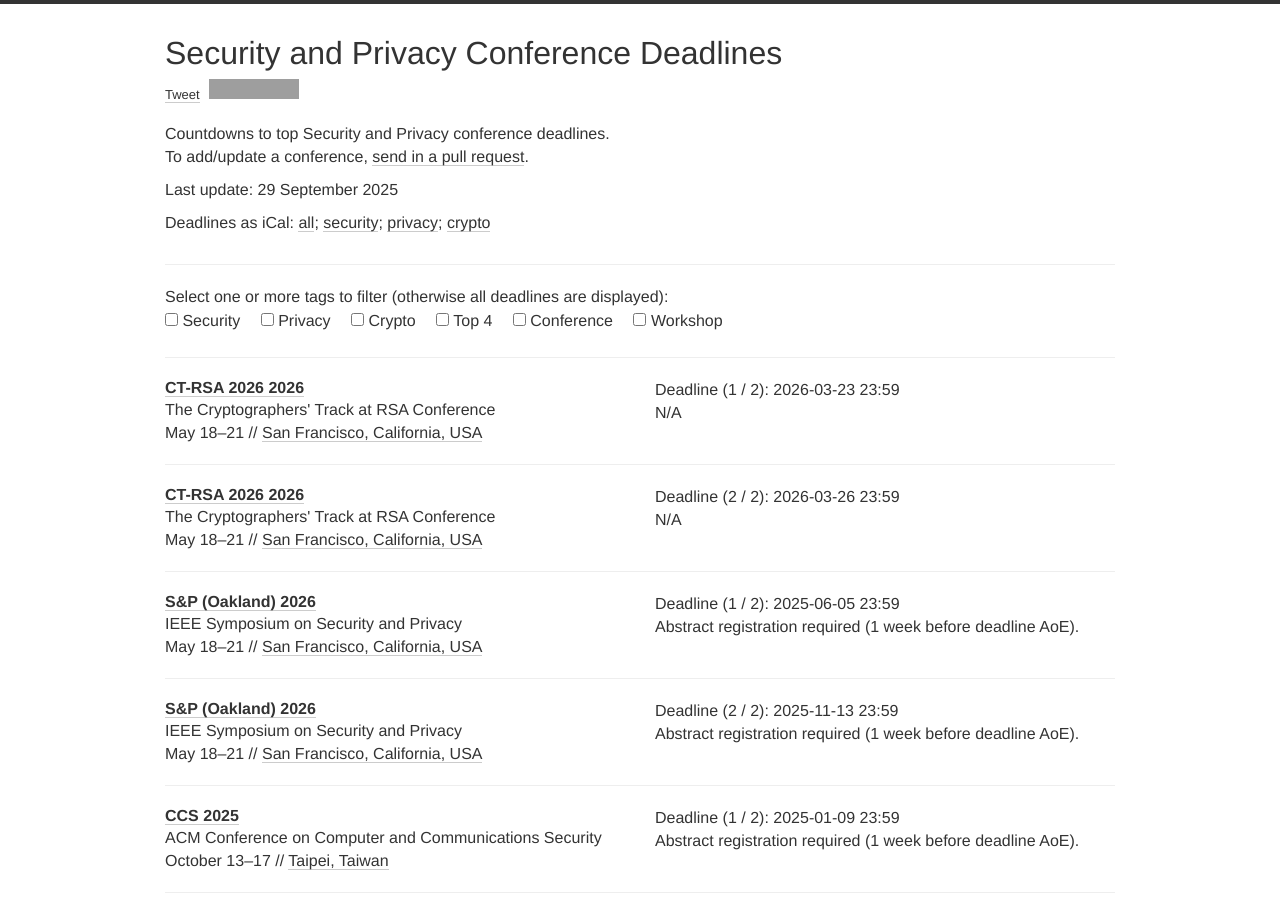
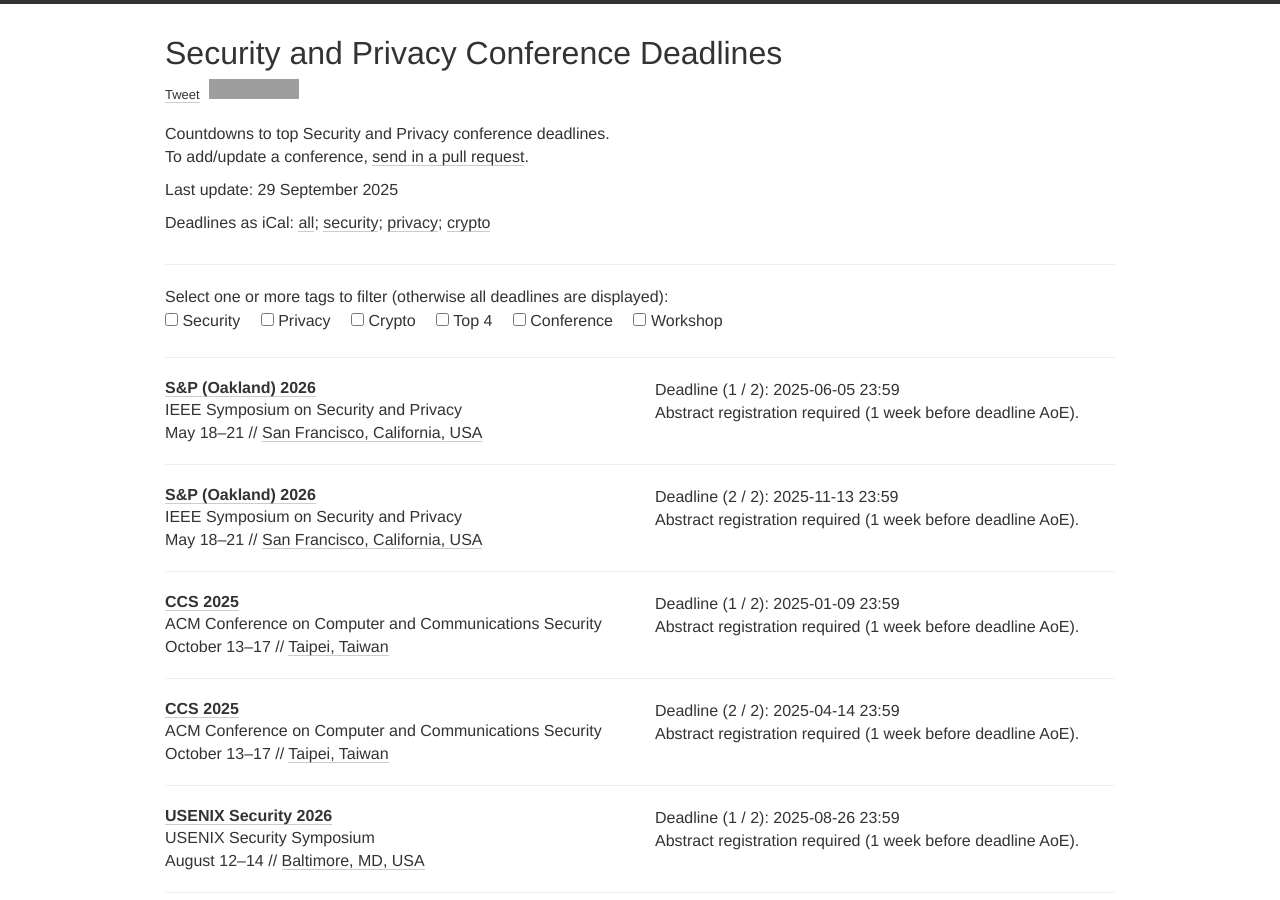
Before and after one commit to sec-deadlines/sec-deadlines.github.io, a Jekyll site: the page built from index.html, in a window 1280 px wide and 900 px high. Built offline with Jekyll 4.4.1, drawn with Linux system fonts in a browser that asks for light colours; nearby versions of some CDN libraries; comment, search, counter and statistics services are not loaded; some of the changed text lies outside the part shown; grey boxes are pictures that could not be loaded.

Commit message:
Merge into prior year

```diff
--- a/_data/conferences.yml
+++ b/_data/conferences.yml
@@ -1,16 +1,4 @@
 # Security and Privacy
-
-- name: CT-RSA 2026
-  year: 2026
-  date: May 18-21
-  description: The Cryptographers' Track at RSA Conference
-  link: https://conference.wsu.edu/ct-rsa-2026/
-  deadline:
-    - "2026-03-23 23:59"
-    - "2026-03-26 23:59"
-  comment: N/A
-  place: San Francisco, California, USA
-  tags: [SEC, CRYPTO, CONF]
 
 - name: S&P (Oakland)
   year: 2026
@@ -408,10 +396,10 @@
 
 - name: CT-RSA
   description: RSA Conference Cryptographers’ Track
-  year: 2025
-  link: https://ct-rsa-2025.csa.iisc.ac.in/
-  deadline: ["2024-10-15 23:59"]
-  date: April 28 - May 1
+  year: 2026
+  date: March 23-26
+  link: https://conference.wsu.edu/ct-rsa-2026/
+  deadline: ["2025-10-24 23:59"]
   place: San Francisco, CA, USA
   tags: [CRYPTO, CONF]
 
```
